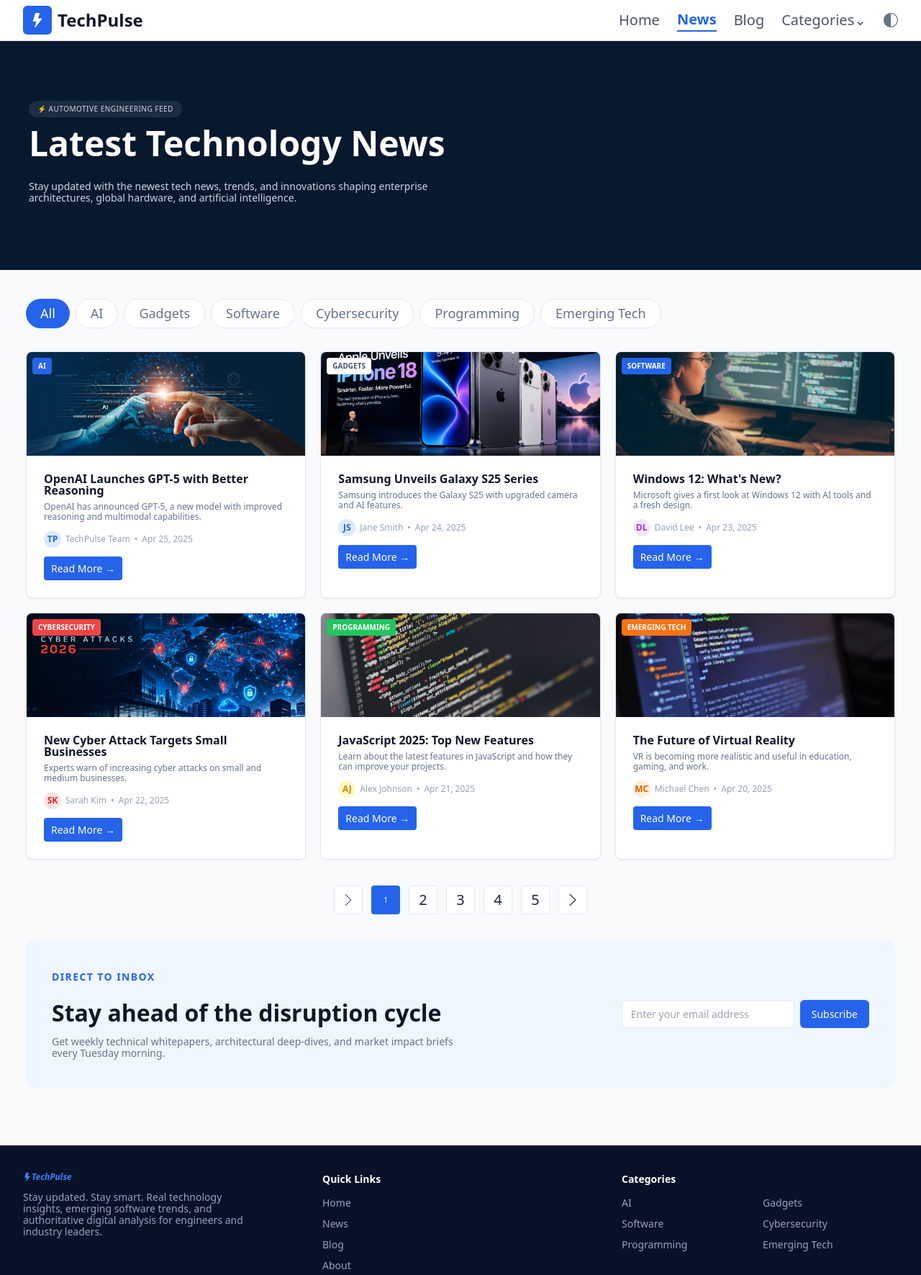
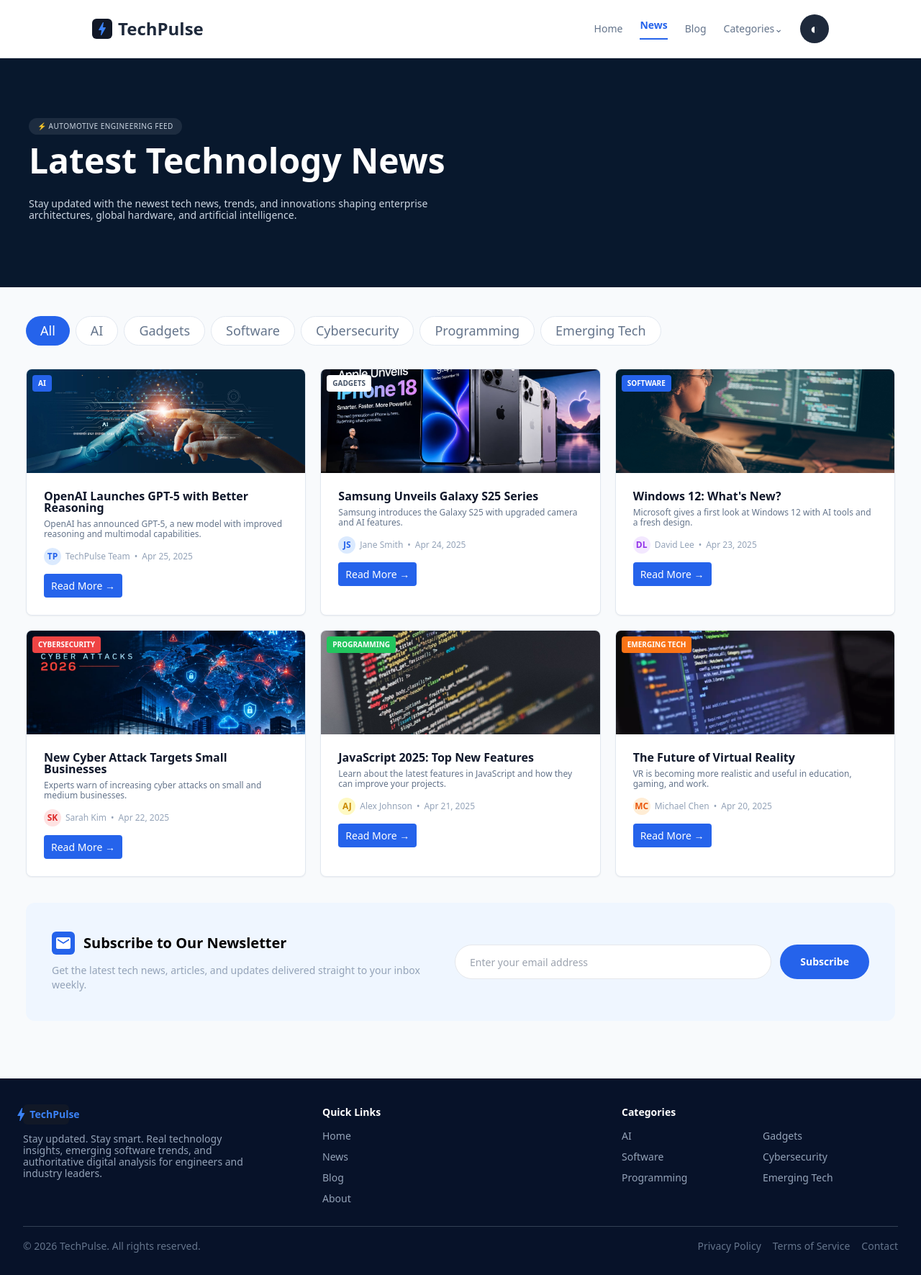
Before and after one commit to web-design-project-G6/techpulse-news-blog, a website built with Vite: page pages/news.html in a window 1280 px wide. Shown: the top 1771 px of the page at 72% size. Built offline with nearby package versions, Linux system fonts and the light colour scheme.

Commit message:
Update Project feature/news

```diff
--- a/pages/news.html
+++ b/pages/news.html
@@ -5,7 +5,7 @@
     <meta charset="UTF-8">
     <meta name="viewport" content="width=device-width, initial-scale=1.0">
     <title>TechPulse News</title>
-    <link rel="stylesheet" href="https://cdn.jsdelivr.net/npm/bootstrap-icons@1.13.1/font/bootstrap-icons.min.css">
+    <link href="https://fonts.googleapis.com/icon?family=Material+Icons" rel="stylesheet">
 
     <!-- Tailwind CSS -->
     <script src="https://cdn.tailwindcss.com"></script>
@@ -13,29 +13,30 @@
 
 <body class="bg-slate-50 text-slate-800">
     <!-- ================= HEADER ================= -->
-    <header class="bg-white border-b border-slate-200">
-        <div class="max-w-7xl mx-auto px-8 lg:px-8
-                    h-14 flex items-center justify-between">
+    <header class="border-b border-gray-200 bg-white">
+        <div class="flex h-20 items-center justify-between px-6 lg:px-32">
 
             <!-- Logo -->
-            <a href="../index.html" class="flex items-center gap-2 text-sm font-bold text-slate-900">
-                <span class="w-10 h-10 rounded-md bg-blue-600 text-white
-             flex items-center justify-center text-xl">
-                    <i class="bi bi-lightning-fill"></i>
+            <a href="../index.html" class="flex items-center gap-2">
+                <span class="flex h-7 w-7 items-center justify-center rounded-md bg-gray-900 text-sm text-blue-500">
+                    <span class="material-icons">bolt</span>
                 </span>
-                <p class="text-2xl">TechPulse</p>
+                <p class="text-2xl font-bold">TechPulse</p>
             </a>
 
             <!-- Navigation -->
             <nav class="flex items-center gap-6 text-[20px]">
-                <a href="../index.html" class="text-slate-600 hover:text-blue-600 transition"> Home</a>
-                <a href="#" class="text-blue-600 font-semibold border-b-2
-                           border-blue-600 ">News</a>
-                <a href="./Blog.html" class="text-slate-600 hover:text-blue-600 transition"> Blog</a>
-                <a href="./categories.html" class="text-slate-600 hover:text-blue-600 transition"> Categories⌄ </a>
-                <span class="text-slate-500">
-                    <i class="bi bi-circle-half"></i>
-                </span>
+                <a href="../index.html" class="text-sm font-medium text-slate-500 transition hover:text-blue-600">
+                    Home</a>
+                <a href="#" class="border-b-2 border-blue-600 pb-2 text-sm font-semibold text-blue-600">News</a>
+                <a href="./Blog.html" class="text-sm font-medium text-slate-500 transition hover:text-blue-600">
+                    Blog</a>
+                <a href="./categories.html" class="text-sm font-medium text-slate-500 transition hover:text-blue-600">
+                    Categories⌄ </a>
+                <button
+                    class="flex h-10 w-10 items-center justify-center rounded-full bg-slate-800 text-white hover:bg-blue-600">
+                    ◐
+                </button>
             </nav>
         </div>
     </header>
@@ -95,10 +96,13 @@
         </div>
 
         <section class="grid grid-cols-1 md:grid-cols-2 lg:grid-cols-3 gap-5">
-            <article data-category="AI"
-                class="news-card bg-white rounded-lg border border-slate-200 overflow-hidden shadow-sm hover:shadow-md transition">
-                <div class="relative">
-                    <img src="./imag/image 1..jpeg" alt="Artificial Intelligence" class="w-full h-36 object-cover">
+            <article data-category="AI" class="news-card bg-white rounded-lg border border-slate-200 overflow-hidden cursor-pointer
+           shadow-sm hover:shadow-lg hover:-translate-y-2
+           transition-all duration-300 ease-in-out">
+                <div class="relative overflow-hidden">
+                    <img src="./imag/image 1..jpeg" alt="Artificial Intelligence" class="w-full h-36 object-cover
+                transition-transform duration-300
+                hover:scale-105">
                     <span
                         class="absolute top-2 left-2 bg-blue-600 text-white px-2 py-1 rounded text-[10px] font-semibold">
                         AI
@@ -124,10 +128,13 @@
                 </div>
             </article>
 
-            <article data-category="GADGETS"
-                class="news-card bg-white rounded-lg border border-slate-200 overflow-hidden shadow-sm hover:shadow-md transition">
-                <div class="relative">
-                    <img src="./imag/image 2.jpg" alt="Samsung Galaxy S25" class="w-full h-36 object-cover">
+            <article data-category="GADGETS" class="news-card bg-white rounded-lg border border-slate-200 overflow-hidden cursor-pointer
+           shadow-sm hover:shadow-lg hover:-translate-y-2
+           transition-all duration-300 ease-in-out">
+                <div class="relative overflow-hidden">
+                    <img src="./imag/image 2.jpg" alt="Samsung Galaxy S25" class="w-full h-36 object-cover
+                transition-transform duration-300
+                hover:scale-105">
                     <span
                         class="absolute top-2 left-2 bg-white text-slate-600 px-2 py-1 rounded text-[10px] font-semibold">
                         GADGETS
@@ -151,10 +158,13 @@
                 </div>
 
             </article>
-            <article data-category="SOFTWARE"
-                class="news-card bg-white rounded-lg border border-slate-200 overflow-hidden shadow-sm hover:shadow-md transition">
-                <div class="relative">
-                    <img src="imag/image 3.jpg" alt="Windows 12" class="w-full h-36 object-cover">
+            <article data-category="SOFTWARE" class="news-card bg-white rounded-lg border border-slate-200 overflow-hidden cursor-pointer
+           shadow-sm hover:shadow-lg hover:-translate-y-2
+           transition-all duration-300 ease-in-out">
+                <div class="relative overflow-hidden">
+                    <img src="imag/image 3.jpg" alt="Windows 12" class="w-full h-36 object-cover
+                transition-transform duration-300
+                hover:scale-105">
                     <span
                         class="absolute top-2 left-2 bg-blue-600 text-white px-2 py-1 rounded text-[10px] font-semibold">
                         SOFTWARE
@@ -176,10 +186,13 @@
                 </div>
             </article>
 
-            <article data-category="CYBERSECURITY"
-                class="news-card bg-white rounded-lg border border-slate-200 overflow-hidden shadow-sm hover:shadow-md transition">
-                <div class="relative">
-                    <img src="imag/image 4.jpg" alt="Cybersecurity" class="w-full h-36 object-cover">
+            <article data-category="CYBERSECURITY" class="news-card bg-white rounded-lg border border-slate-200 overflow-hidden cursor-pointer
+           shadow-sm hover:shadow-lg hover:-translate-y-2
+           transition-all duration-300 ease-in-out">
+                <div class="relative overflow-hidden">
+                    <img src="imag/image 4.jpg" alt="Cybersecurity" class="w-full h-36 object-cover
+                transition-transform duration-300
+                hover:scale-105">
                     <span
                         class="absolute top-2 left-2 bg-red-500 text-white px-2 py-1 rounded text-[10px] font-semibold">
                         CYBERSECURITY
@@ -203,10 +216,13 @@
                 </div>
 
             </article>
-            <article data-category="PROGRAMMING"
-                class="news-card bg-white rounded-lg border border-slate-200 overflow-hidden shadow-sm hover:shadow-md transition">
-                <div class="relative">
-                    <img src="imag/image 5.jpg" alt="JavaScript" class="w-full h-36 object-cover">
+            <article data-category="PROGRAMMING" class="news-card bg-white rounded-lg border border-slate-200 overflow-hidden cursor-pointer
+           shadow-sm hover:shadow-lg hover:-translate-y-2
+           transition-all duration-300 ease-in-out">
+                <div class="relative overflow-hidden">
+                    <img src="imag/image 5.jpg" alt="JavaScript" class="w-full h-36 object-cover
+                transition-transform duration-300
+                hover:scale-105">
                     <span
                         class="absolute top-2 left-2 bg-green-500 text-white px-2 py-1 rounded text-[10px] font-semibold">
                         PROGRAMMING
@@ -229,10 +245,13 @@
                 </div>
 
             </article>
-            <article data-category="EMERGING TECH"
-                class="news-card bg-white rounded-lg border border-slate-200 overflow-hidden shadow-sm hover:shadow-md transition">
-                <div class="relative">
-                    <img src="imag/imag 6.jpeg" alt="Virtual Reality" class="w-full h-36 object-cover">
+            <article data-category="EMERGING TECH" class="news-card bg-white rounded-lg border border-slate-200 overflow-hidden cursor-pointer
+           shadow-sm hover:shadow-lg hover:-translate-y-2
+           transition-all duration-300 ease-in-out">
+                <div class="relative overflow-hidden">
+                    <img src="imag/imag 6.jpeg" alt="Virtual Reality" class="w-full h-36 object-cover
+                transition-transform duration-300
+                hover:scale-105">
                     <span
                         class="absolute top-2 left-2 bg-orange-500 text-white px-2 py-1 rounded text-[10px] font-semibold">
                         EMERGING TECH
@@ -255,52 +274,6 @@
                 </div>
             </article>
         </section>
-        <!-- ================= PAGINATION ================= -->
-        <nav class="flex justify-center items-center gap-3 mt-9">
-
-            <a href="#" class="w-10 h-10 flex items-center justify-center
-                       bg-white border border-slate-200
-                       rounded text-[20px] text-slate-500">
-                <i class="bi bi-chevron-right"></i>
-            </a>
-
-            <a href="#" class="w-10 h-10 flex items-center justify-center
-                       bg-blue-600 text-white rounded text-[10px]">
-                1
-            </a>
-
-            <a href="#" class="w-10 h-10 flex items-center justify-center
-                       bg-white border border-slate-200
-                       rounded text-[20px]">
-                2
-            </a>
-
-            <a href="#" class="w-10 h-10 flex items-center justify-center
-                       bg-white border border-slate-200
-                       rounded text-[20px]">
-                3
-            </a>
-
-            <a href="#" class="w-10 h-10 flex items-center justify-center
-                       bg-white border border-slate-200
-                       rounded text-[20px]">
-                4
-            </a>
-
-            <a href="#" class="w-10 h-10 flex items-center justify-center
-                       bg-white border border-slate-200
-                       rounded text-[20px]">
-                5
-            </a>
-
-            <a href="#" class="w-10 h-10 flex items-center justify-center
-                       bg-white border border-slate-200
-                       rounded text-[20px]">
-                <i class="bi bi-chevron-right"></i>
-            </a>
-
-        </nav>
-
 
         <!-- ================= NEWSLETTER ================= -->
         <section class="mt-9 bg-blue-50 rounded-xl
@@ -309,48 +282,43 @@
                    md:items-center md:justify-between
                    gap-5">
 
-            <div>
+               <div class="text-white">
 
-                <h5 class="text-[14px] font-bold
-                           tracking-widest text-blue-600">
-                    DIRECT TO INBOX
-                </h5>
+                <div class="flex items-center gap-3">
+                    <div class="flex h-8 w-8 items-center justify-center rounded-md bg-blue-600">
+                        <span class="material-icons">mail</span>
+                    </div>
 
-                <h2 class="text-[32px] font-bold
-                           text-slate-900 mt-4">
-                    Stay ahead of the disruption cycle
-                </h2>
+                    <h2 class="text-xl font-bold text-black">
+                        Subscribe to Our Newsletter
+                    </h2>
+                </div>
 
-                <p class="text-[14px] text-slate-500
-                          mt-2 leading-4 max-w-xl">
-                    Get weekly technical whitepapers,
-                    architectural deep-dives, and market impact
-                    briefs every Tuesday morning.
+                <p class="mt-3 max-w-xl text-sm text-slate-400">
+                    Get the latest tech news, articles, and updates
+                    delivered straight to your inbox weekly.
                 </p>
 
             </div>
 
+            <!-- Newsletter Form -->
+            <form class="flex w-full max-w-xl flex-col gap-3 sm:flex-row">
 
-            <form class="flex gap-2 w-full md:w-auto">
+                <input type="email" placeholder="Enter your email address"
+                    class="h-12 flex-1 rounded-full border px-5 text-sm text-gray-600 bg-white outline-none hover:shadow-lg hover:shadow-blue-400/50">
 
-                <input type="email" placeholder="Enter your email address" class="w-full md:w-60
-                           bg-white border border-slate-200
-                           rounded-md px-3 py-2
-                           text-[14px] outline-none
-                           focus:ring-2 focus:ring-blue-300">
-
-                <button type="submit" class="bg-blue-600 hover:bg-blue-700
-                           text-white rounded-md
-                           px-4 py-2 text-[14px]">
+                <button type="submit"
+                    class="h-12 rounded-full bg-blue-600 px-7 text-sm font-semibold text-white hover:bg-blue-700 hover:shadow-blue-600/50 hover:shadow-md">
                     Subscribe
                 </button>
 
             </form>
 
+        </div>
+
         </section>
 
     </main>
-
 
     <!-- ================= FOOTER ================= -->
     <footer class="bg-[#071229] text-white mt-10">
@@ -366,7 +334,11 @@
                 <div>
 
                     <h3 class="text-xs font-bold ">
-                        <i class="bi bi-lightning-fill text-blue-500">TechPulse</i>
+                        <span
+                        class="flex h-7 w-7 items-center justify-center rounded-md bg-gray-900 text-sm text-blue-500 px-8">
+                            <span class="material-icons">bolt</span>TechPulse
+                        </span>
+
                     </h3>
 
                     <p class="text-[14px] text-slate-400
```
